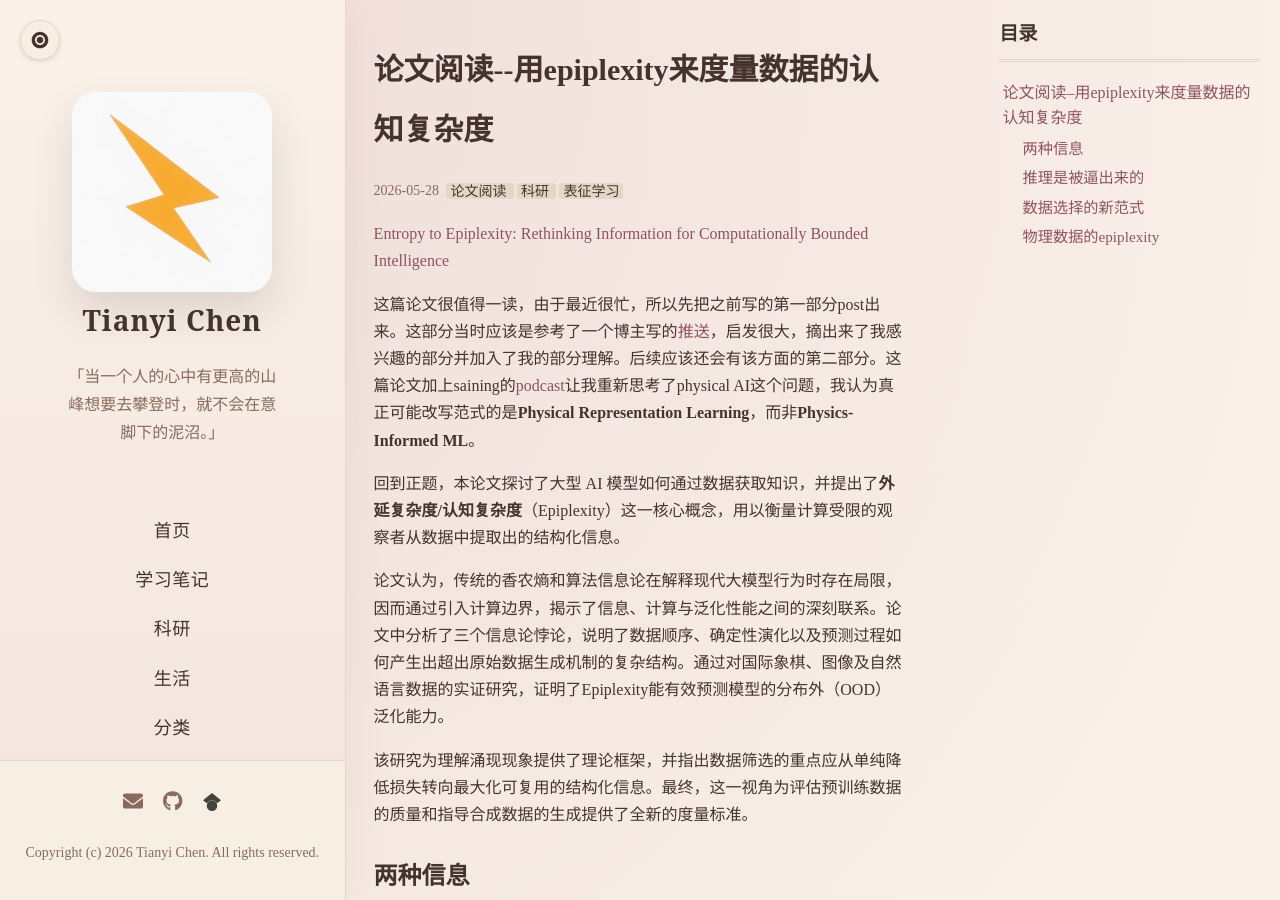
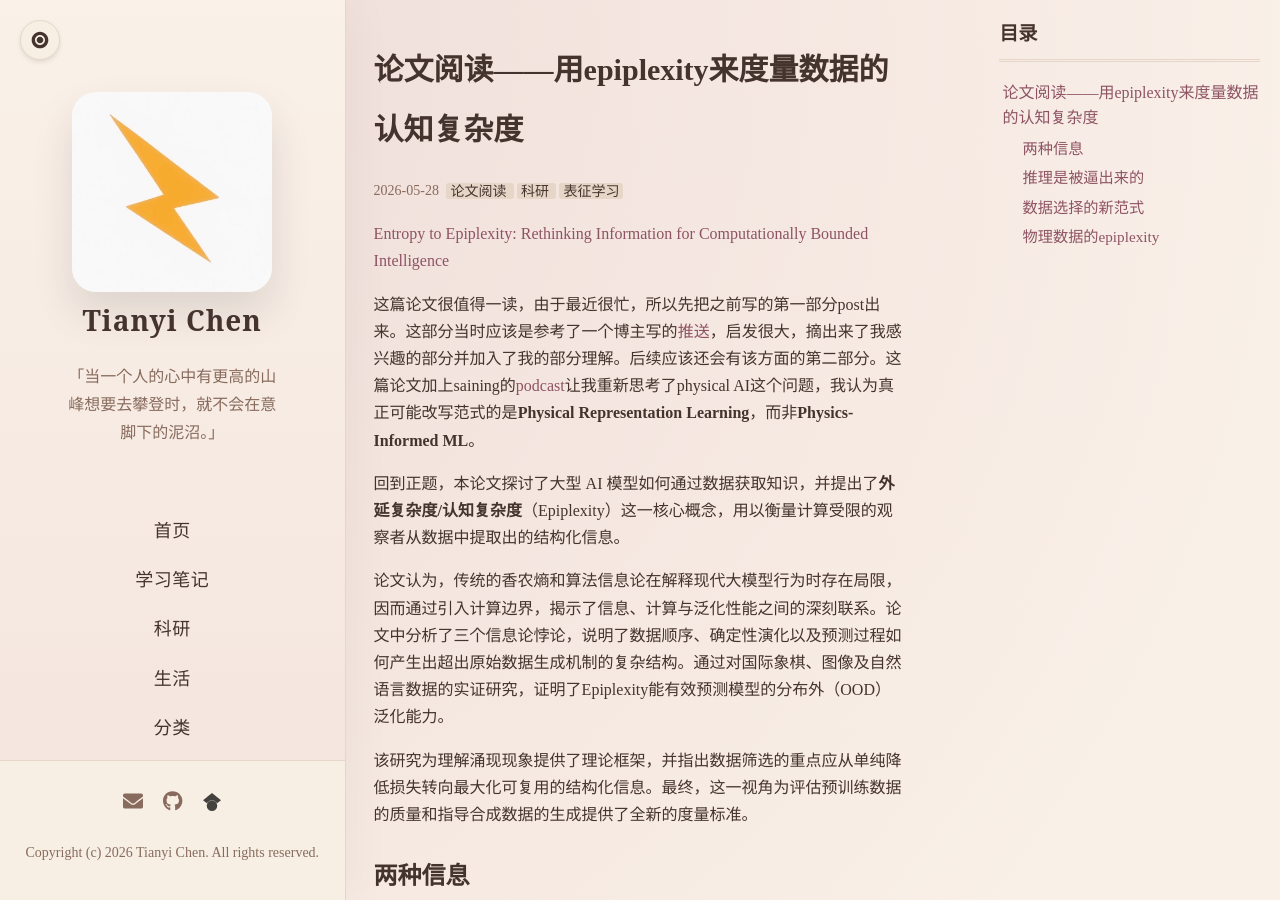
Before and after one commit to PistilReaper/PistilReaper.github.io, a Jekyll site: the page built from _posts/2026-05-28-论文阅读——用Epiplexity来度量数据的认知复杂度（一）.md, in a window 1280 px wide and 900 px high. Built offline with Jekyll 4.4.1, drawn with Linux system fonts in a browser that asks for light colours; a script that is not in the unit is left out; comment, search, counter and statistics services are not loaded.

```diff
--- a/_posts/2026-05-28-论文阅读——用Epiplexity来度量数据的认知复杂度（一）.md
+++ b/_posts/2026-05-28-论文阅读——用Epiplexity来度量数据的认知复杂度（一）.md
@@ -1,6 +1,6 @@
 ---
 layout: post
-title: 论文阅读--用epiplexity来度量数据的认知复杂度
+title: 论文阅读——用epiplexity来度量数据的认知复杂度
 date: 2026-05-28
 tags: [论文阅读, 科研, 表征学习]
 toc: true
```
